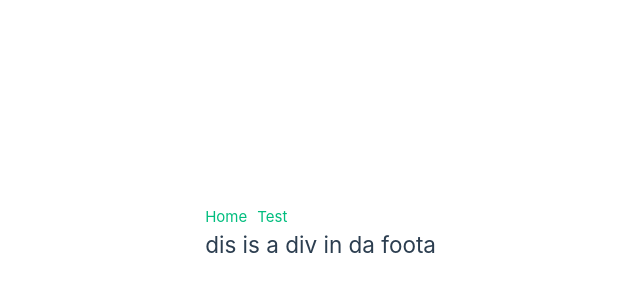
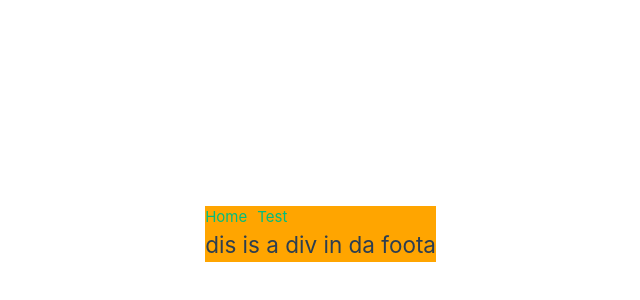
Before and after one commit to hyadestechnologies/trillium-app, a Vue app: page /auth in a window 1280 px wide. Shown: the part 166-466 px from the top of the page, without its empty margins (124-764 px from the left). Built offline with nearby package versions, Linux system fonts and the light colour scheme.

Commit message:
feat: add authPageComponent

```diff
--- /dev/null
+++ b/src/components/AuthPageComponent/AuthPageComponent.vue
@@ -0,0 +1,26 @@
+<script lang="ts">
+export default {
+  Data() {
+    return {
+      isLogin: false,
+    };
+  },
+  methods: {
+
+  }
+};
+</script>
+
+<template>
+  <div class="container flex min-h-[60%] min-w-[80%] bg-orange-600">
+
+  </div>
+</template>
+
+<style>
+  .container {
+    min-height: 60%;
+    min-width: 80%;
+    background-color: orange;
+  }
+</style>
--- a/src/router/index.ts
+++ b/src/router/index.ts
@@ -12,11 +12,13 @@ const router = createRouter({
     {
       path: '/test',
       name: 'test',
-      // route level code-splitting
-      // this generates a separate chunk (About.[hash].js) for this route
-      // which is lazy-loaded when the route is visited.
       component: () => import('../components/TestComponent.vue'),
     },
+    {
+      path: '/Auth',
+      name: 'AuthPage',
+      component: () => import('../components/AuthPageComponent/AuthPageComponent.vue'),
+    }
   ],
 });
 
--- a/src/views/PageLayout.vue
+++ b/src/views/PageLayout.vue
@@ -6,7 +6,6 @@ import FooterComponent from '../components/FooterComponent.vue';
 export default defineComponent({
   data() {
     return {
-      asd: '',
     };
   },
   components: { HeaderComponent, FooterComponent },
@@ -16,7 +15,9 @@ export default defineComponent({
 <template>
   <div class="container">
     <HeaderComponent />
-    <RouterView />
+    <div class="routerContainer">
+      <RouterView />
+    </div>
     <FooterComponent />
   </div>
 </template>
```
Also changed, not shown: 1 other file (tests, documents, lock files or other folders).
